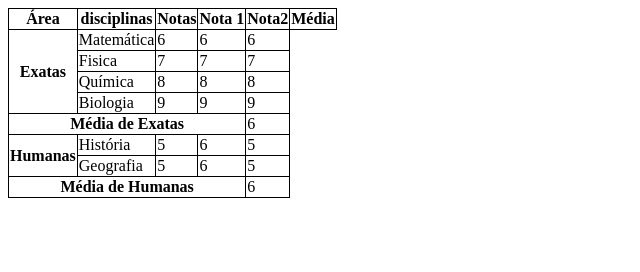
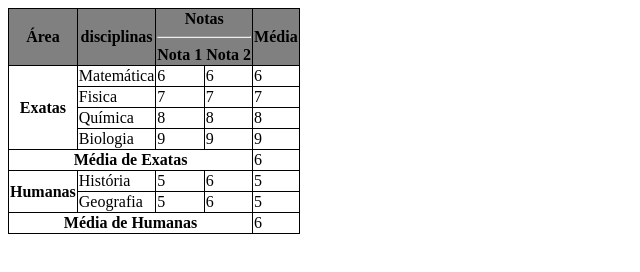
Before and after one commit to LEonardoBalarine/Exercicios, a plain HTML site: page Desafio 14/DesafioTable.html in a window 1280 px wide. Shown: the whole page, without its empty margins (0-640 px from the left). Drawn offline with Linux system fonts and the light colour scheme.

Commit message:
Update DesafioTable.html

```diff
--- a/Desafio 14/DesafioTable.html
+++ b/Desafio 14/DesafioTable.html
@@ -7,23 +7,34 @@
     <style>
         table{
             border-collapse: collapse;
+
         }
         th, td{
             border: 1px solid black;
 
         }
+        thead th{
+          background-color: gray;
+        }
+
+
     </style>
 </head>
 <body>
     <table>
+
           <thead>
             <tr>
               <th>Área</th>
               <th>disciplinas</th>
-            <th>Notas</th>
-            <th>Nota 1</th>
-            <th>Nota2</th>
+              <th colspan="2">
+               Notas <br>
+                <hr>
+               Nota 1  Nota 2
+              </th>
               <th>Média</th>
+          </thead>
+          <tbody>
             </tr>
             <tr>
               <th rowspan="4">Exatas</th>
@@ -71,9 +82,6 @@
               <th colspan="4">Média de Humanas</th>
               <td>6</td>
             </tr>
-        </thead>
-        <tbody>
-
           </tbody>
     </table>
 </body>
```
Lines whose indentation alone changed are shown as unchanged.
